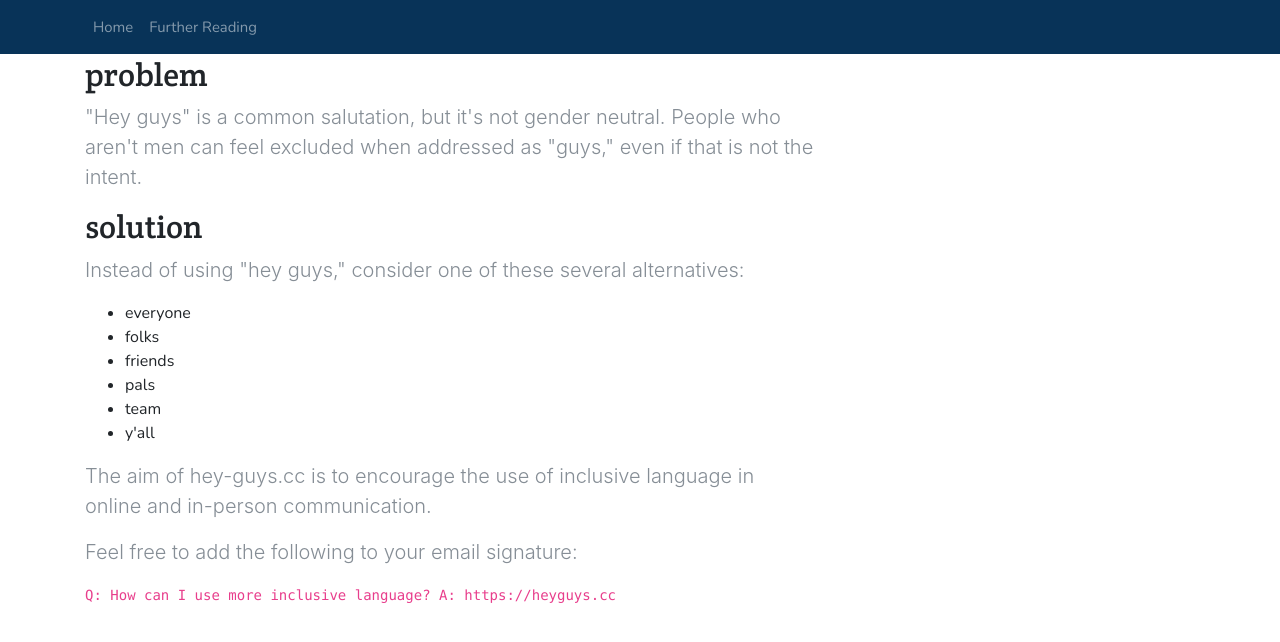
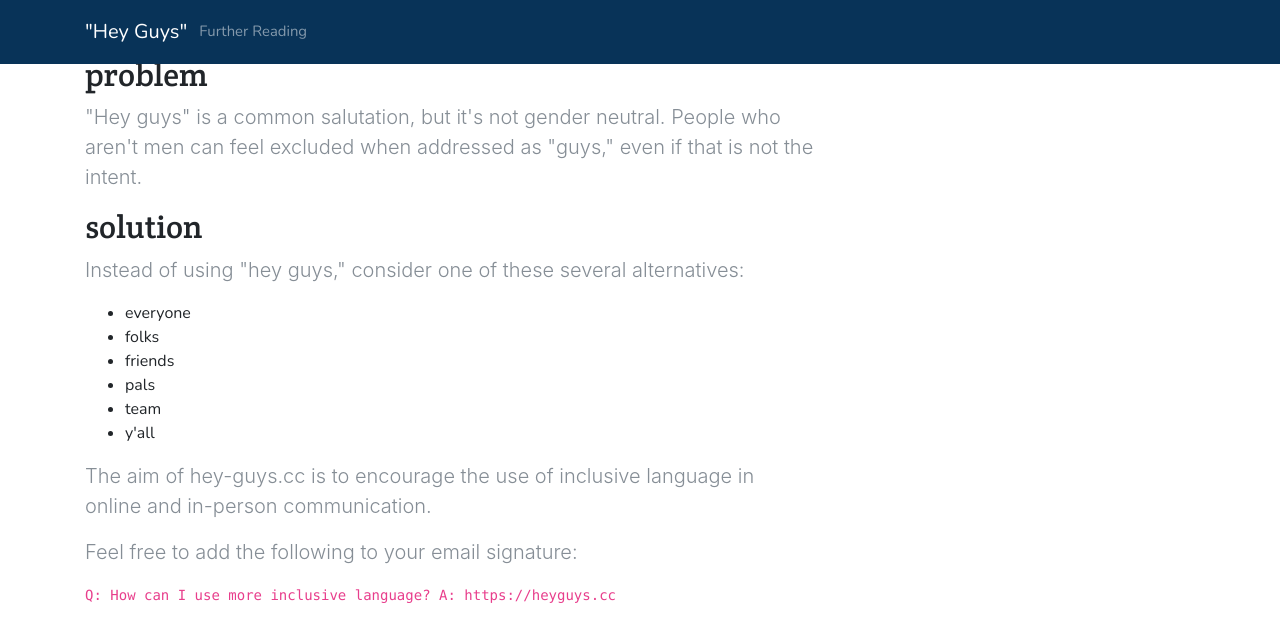
Before and after one commit to williln/heyguys.cc, a Jekyll site: the page built from index.md, in a window 1280 px wide. Shown: the top 642 px of the page. Built offline with Jekyll 4.4.1, drawn with Linux system fonts in a browser that asks for light colours; nearby versions of some CDN libraries.

Commit message:
:art: More styles

```diff
--- a/_layouts/default.html
+++ b/_layouts/default.html
@@ -15,8 +15,8 @@
       <div class="collapse navbar-collapse" id="navbarSupportedContent">
         <div class="container">
           <ul class="navbar-nav mr-auto">
-            <li class="nav-item"><a class="nav-link" href="/">Home</a></li>
-            <li class="nav-item"><a class="nav-link" href="/sources"</>Further Reading</a></li>
+            <li class="nav-item"><a class="navbar-brand mr-1 mb-1 mt-1" href="/">"Hey Guys"</a></li>
+            <li class="nav-item"><a class="nav-link mr-1 mb-1 mt-1" href="/sources/"</>Further Reading</a></li>
           </ul>
         </div>
        </div>
```
